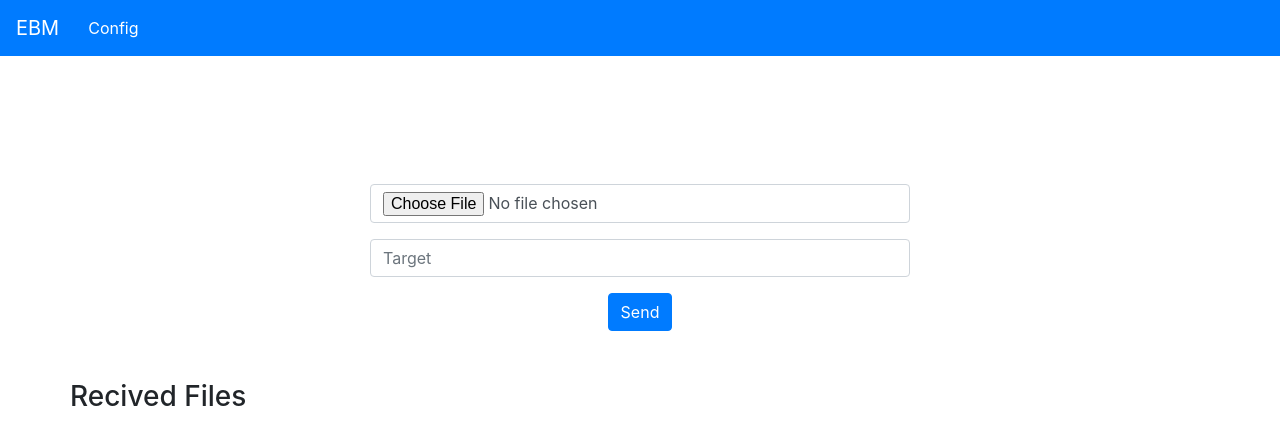
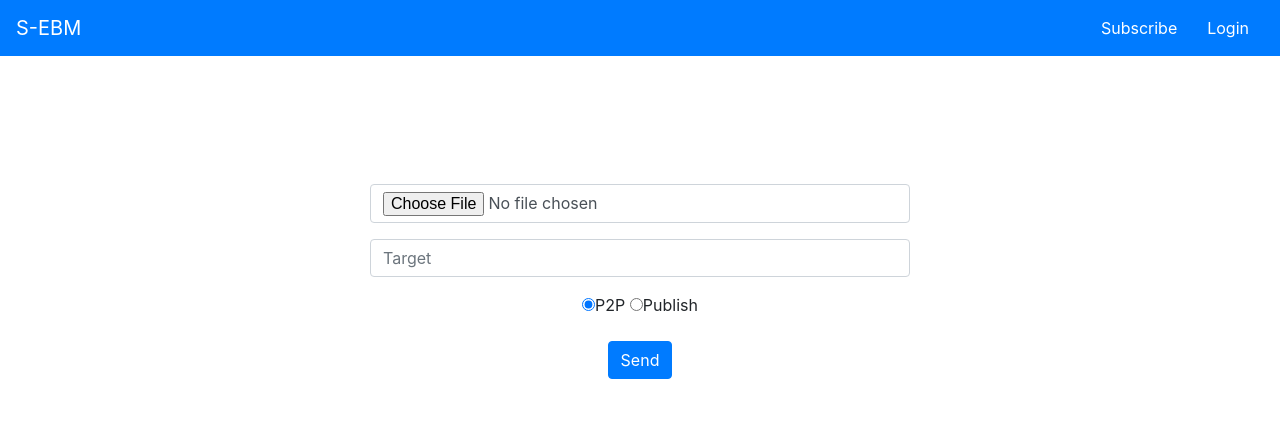
Before and after one commit to alexfertel/ebm, a Flask app: template sender-app/templates/index.html in a window 1280 px wide. Shown: the top 422 px of the page. Run offline with Flask 2, Linux system fonts and the light colour scheme; the template is opened without the code that fills it, so the values that code supplies are empty; some libraries are stand-ins or nearby versions.

Commit message:
added some visual feature and login regster and subscribe method

```diff
--- a/sender-app/static/css/main.css
+++ b/sender-app/static/css/main.css
@@ -7,3 +7,7 @@ body{
 .txt-c{
     text-align: left;
 }
+.nav>li{
+    margin-left: 15px;
+    margin-right: 15px;
+}
--- a/sender-app/templates/index.html
+++ b/sender-app/templates/index.html
@@ -15,31 +15,42 @@
 </head>
 
 <body>
-    <nav class="navbar navbar-expand-sm bg-primary">
-        <a class="navbar-brand text-white" href="#">EBM</a>
-        <!-- Links -->
-        <ul class="navbar-nav">
-            <li class="nav-item">
-                <button type="button" class="btn btn-primary" data-toggle="modal" data-target="#myModal">
-                    <span class="glyphicon glyphicon-cog"></span>Config
-                </button>
-            </li>
+
+    <nav class="navbar navbar-inverse text-white bg-primary">
+        <!-- <div class="container-fluid"> -->
+            <div class="navbar-header">
+                <a class="navbar-brand text-white" href="#">S-EBM</a>
+            </div>
+            <ul class="nav navbar-right">
+                <li><a class="text-white" data-toggle="modal" data-target="#eventSubs" >Subscribe</a></li>
+                <li><a class="text-white" data-toggle="modal" data-target="#myModal"><span class="glyphicon glyphicon-user"></span>Login</a></li>
             </ul>
+        <!-- </div> -->
+    </nav>
 
-    </nav>
+    {% if error %}
+    <div class="alert alert-danger alert-dismissible">
+        <a href="#" class="close" data-dismiss="alert" aria-label="close">&times;</a>
+        <strong>Danger!</strong> {{ error }}
+    </div>
+    {% endif %}
     <div class="container">
         <div>
             <div class="row">
                 <div class="col-3"></div>
                 <div class="col-6">
 
-                    <form action="/upload" method="post" enctype=multipart/form-data>
-                        <div class="form-group">
+                    <form action="/upload" method="post" enctype=multipart/form-data> <div class="form-group">
                         <input type="file" name="data" class="form-control" id="data">
                 </div>
                 <div class="form-group">
                     <input type="text" name="target" placeholder="Target" class="form-control" id="target">
                 </div>
+                <div class="form-group">
+                    <label class="radio-inline"><input type="radio" name="radio" value="p2p" checked>P2P</label>
+                    <label class="radio-inline"><input type="radio" name="radio" value="pub">Publish</label>
+                </div>
+
                 <input type="submit" class="btn btn-primary" value="Send">
 
                 </form>
@@ -84,7 +95,7 @@
 
                 <!-- Modal Header -->
                 <div class="modal-header">
-                    <h4 class="modal-title">Sender Mail Based Middleware Configuration</h4>
+                    <h4 class="modal-title">Sender Mail Based Middleware Login</h4>
                     <button type="button" class="close" data-dismiss="modal">&times;</button>
                 </div>
 
@@ -94,13 +105,13 @@
                         <form action="/login" method="post">
                             <div class="form-group">
                                 <label for="email">Email address:</label>
-                                <input type="email" class="form-control" id="email">
+                                <input type="email" class="form-control" id="email" name="email">
                             </div>
                             <div class="form-group">
                                 <label for="pwd">Password:</label>
-                                <input type="password" class="form-control" id="pwd">
+                                <input type="password" class="form-control" id="pwd" name="pass">
                             </div>
-                            <button type="submit" class="btn btn-primary" data-dismiss="modal">Submit</button>
+                            <button type="submit" class="btn btn-primary">Login</button>
                         </form>
                     </div>
 
@@ -108,13 +119,47 @@
 
                 <!-- Modal footer -->
                 <div class="modal-footer">
-                    <button type="button" class="btn btn-danger" data-dismiss="modal">Close</button>
+                        <a href="/sing-up">Sing Up</a>
+                    <!-- <button type="button" class="btn btn-danger" data-dismiss="modal">Close</button> -->
                 </div>
 
             </div>
         </div>
     </div>
 
+    <div class="modal fade" id="eventSubs">
+            <div class="modal-dialog">
+                <div class="modal-content">
+
+                    <!-- Modal Header -->
+                    <div class="modal-header">
+                        <h4 class="modal-title">Sender Mail Based Middleware</h4>
+                        <button type="button" class="close" data-dismiss="modal">&times;</button>
+                    </div>
+
+                    <!-- Modal body -->
+                    <div class="modal-body">
+                        <div class="container">
+                            <form action="/subscribe" method="post">
+                                <div class="form-group">
+                                    <input type="text" placeholder="Event to subscribe" class="form-control" id="event">
+                                </div>
+                                <button type="submit" class="btn btn-primary" data-dismiss="modal">Subscribe</button>
+                            </form>
+                        </div>
+
+                    </div>
+
+                    <!-- Modal footer -->
+                    <div class="modal-footer">
+                        <!-- <button type="button" class="btn btn-danger" data-dismiss="modal">Close</button> -->
+                    </div>
+
+                </div>
+            </div>
+        </div>
+
+
 </body>
 
 </html>
```
Also changed, not shown: sender-app/app/views.py (+21 -3 lines). Lines whose indentation alone changed are shown as unchanged.
